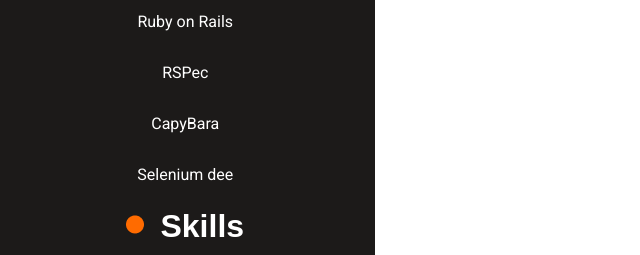
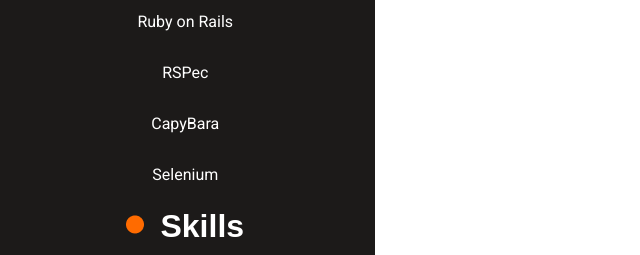
Before and after one commit to Diana-Duya/my-portfolio, a website: page index.html in a window 1280 px wide. Shown: the part 5424-5679 px from the top of the page, 0-640 px from the left. Drawn offline with Linux system fonts and the light colour scheme.

Commit message:
Modify html

```diff
--- a/index.html
+++ b/index.html
@@ -174,7 +174,7 @@
                 <li>Ruby on Rails</li>
                 <li>RSPec</li>
                 <li>CapyBara</li>
-                <li>Selenium dee</li>
+                <li>Selenium</li>
             </ul>
       </div>
       </div>
```
